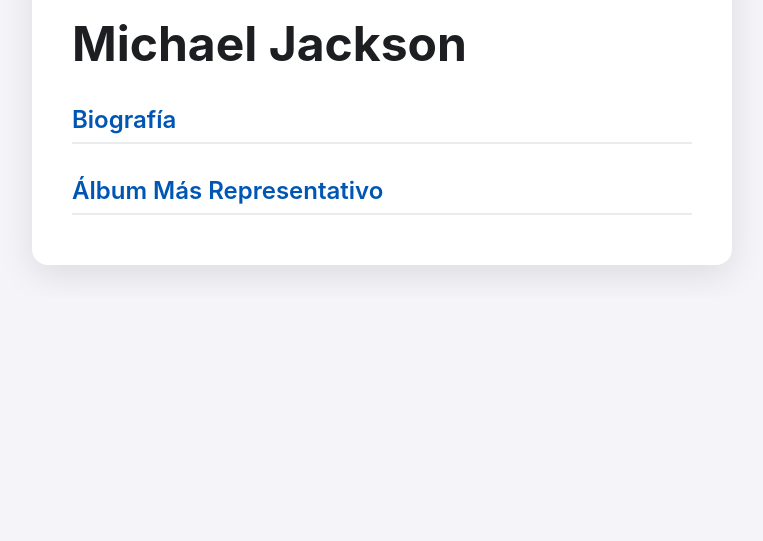
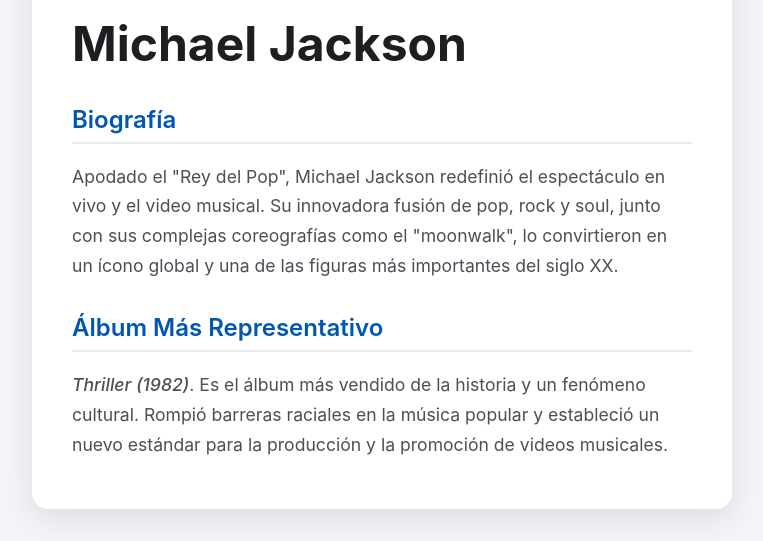
Before and after one commit to jretamoz4/Ejercicio5_BPDS, a plain HTML site: page index.html in a window 1280 px wide. Shown: the part 1385-1926 px from the top of the page, without its empty margins (258-1021 px from the left). Before the commit the page ends 1682 px from the top, so only its background shows below. Drawn offline with Linux system fonts and the light colour scheme.

Commit message:
Inserción de biografía y álbum representativo a último artista añadido

```diff
--- a/index.html
+++ b/index.html
@@ -121,11 +121,13 @@
                     <section class="section">
                         <h2 class="section-title">Biografía</h2>
                         <p class="section-text">
+                            Apodado el "Rey del Pop", Michael Jackson redefinió el espectáculo en vivo y el video musical. Su innovadora fusión de pop, rock y soul, junto con sus complejas coreografías como el "moonwalk", lo convirtieron en un ícono global y una de las figuras más importantes del siglo XX.
                         </p>
                     </section>
                     <section class="section">
                         <h2 class="section-title">Álbum Más Representativo</h2>
                         <p class="section-text">
+                            <span class="album-name">Thriller (1982)</span>. Es el álbum más vendido de la historia y un fenómeno cultural. Rompió barreras raciales en la música popular y estableció un nuevo estándar para la producción y la promoción de videos musicales.
                         </p>
                     </section>
                 </main>
```
